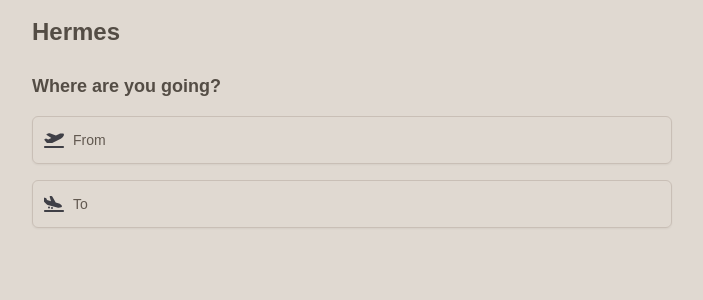
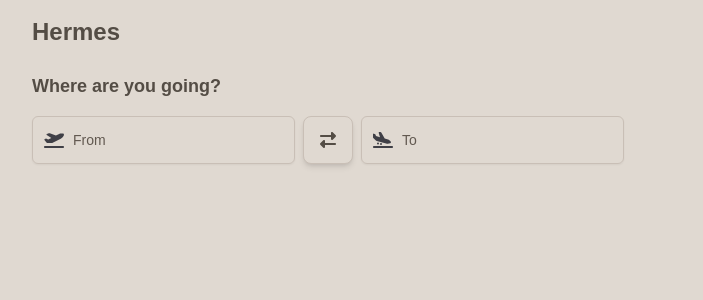
Before and after one commit to zaqreynolds/hermes, a Next.js app: page / in a window 1280 px wide. Shown: the top 300 px of the page, without its empty margins (288-991 px from the left). Built offline with nearby package versions, Linux system fonts and the light colour scheme.

Commit message:
feat(ui): Add functionality to swap origin and destination locations
Added a function to swap the selected origin and destination locations when a button is clicked, updating the search queries accordingly.

```diff
--- a/app/page.tsx
+++ b/app/page.tsx
@@ -4,6 +4,7 @@
 import { useEffect, useState } from "react";
 import {
   faCity,
+  faExchangeAlt,
   faPlaneArrival,
   faPlaneDeparture,
   faPlaneUp,
@@ -85,6 +86,7 @@
     useState<boolean>(false);
   const [error, setError] = useState<string | null>(null);
   const [selectedIndex, setSelectedIndex] = useState<number>(-1);
+  const [isRotated, setIsRotated] = useState<boolean>(false);
 
   const debouncedOrigin = useDebounce(searchOriginQuery, 500);
   const debouncedDestination = useDebounce(searchDestinationQuery, 500);
@@ -264,6 +266,19 @@
     }
   }, [originPopoverOpen, destinationPopoverOpen]);
 
+  const swapLocations = () => {
+    setSelectedOrigin((prevOrigin) => {
+      setSelectedDestination(prevOrigin);
+      return selectedDestination;
+    });
+
+    setSearchOriginQuery((prevQuery) => {
+      setSearchDestinationQuery(prevQuery);
+      return searchDestinationQuery;
+    });
+    setIsRotated((prev) => !prev);
+  };
+
   const renderLocationList = (
     travelDirection: TravelDirection
   ): React.ReactNode => {
@@ -326,7 +341,7 @@
     <div className="w-full max-w-2xl mx-auto p-4">
       <h1 className="text-2xl font-bold mb-6">Hermes</h1>
       <h2 className="text-lg font-semibold mb-4">Where are you going?</h2>
-      <div className="space-y-4">
+      <div className="relative flex flex-col space-y-4 sm:space-y-0 sm:flex-row sm:items-center sm:space-x-2">
         {/* Origin Input */}
         <div className="relative">
           <Popover open={originPopoverOpen} onOpenChange={setOriginPopoverOpen}>
@@ -381,7 +396,18 @@
             </PopoverContent>
           </Popover>
         </div>
-
+        <Button
+          onClick={swapLocations}
+          variant="outline"
+          className="absolute top-[35%] left-[80%] -translate-x-1/2 -translate-y-1/2 z-10 h-10 w-10 rounded-lg shadow-md sm:static sm:translate-x-0 sm:translate-y-0 sm:h-12 sm:w-auto"
+        >
+          <FontAwesomeIcon
+            icon={faExchangeAlt}
+            className={`transition-transform duration-300 transform ${
+              isRotated ? "rotate-180" : "rotate-0"
+            }`}
+          />
+        </Button>
         {/* Destination Input */}
         <div className="relative">
           <Popover
```
